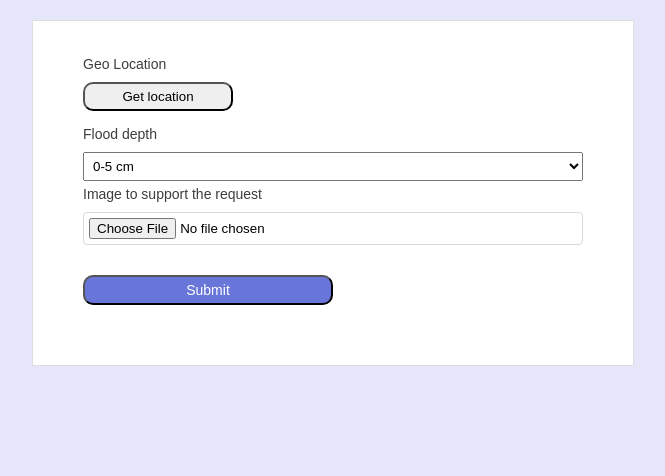
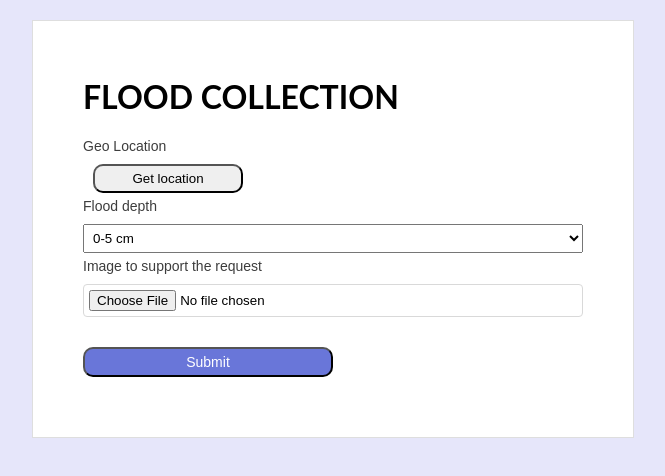
Before and after one commit to WebOps-and-Blockchain-Club/chennai-water-logging-client, a React (Create React App) app: page / in a window 1280 px wide. Shown: the top 476 px of the page, without its empty margins (307-972 px from the left). Built offline with nearby package versions, Linux system fonts and the light colour scheme; what apollo-upload-client would draw is missing.

Commit message:
Pagination

```diff
--- a/src/Components/Pages/AddData.tsx
+++ b/src/Components/Pages/AddData.tsx
@@ -52,11 +52,15 @@ export const AddData = (probs: Probs) => {
   }
         return(
           <form onSubmit={handleSubmit}>
+            <h1 className="heading">FLOOD COLLECTION</h1>
           <label>Geo Location</label>
+          <div style={{'width' : '100%'}}>
+          <label style={{'float' : 'left','marginBottom' : '5px','padding' : '5px'}}>{location ?
+           <a href={`https://www.google.com/maps/search/?api=1&query=${location.latitude},${location.longitude}`} target="_blank" rel="noreferrer">Check Location</a> : null}</label>
+
           <button onClick={getGeolocation} className="locationButton">Get location</button>
-          <label>{location ?
-           <a href={`https://www.google.com/maps/search/?api=1&query=${location.latitude},${location.longitude}`} target="_blank">Check Location</a> : null}</label>
-          <label>Flood depth</label>
+          </div>
+         <label>Flood depth</label>
           <select id="depth" onChange={(e : any)=> setDepth(e.target.value)}>
             <option value="0-5">0-5 cm</option>
             <option value="5-10">5 -10 cm</option>
```
